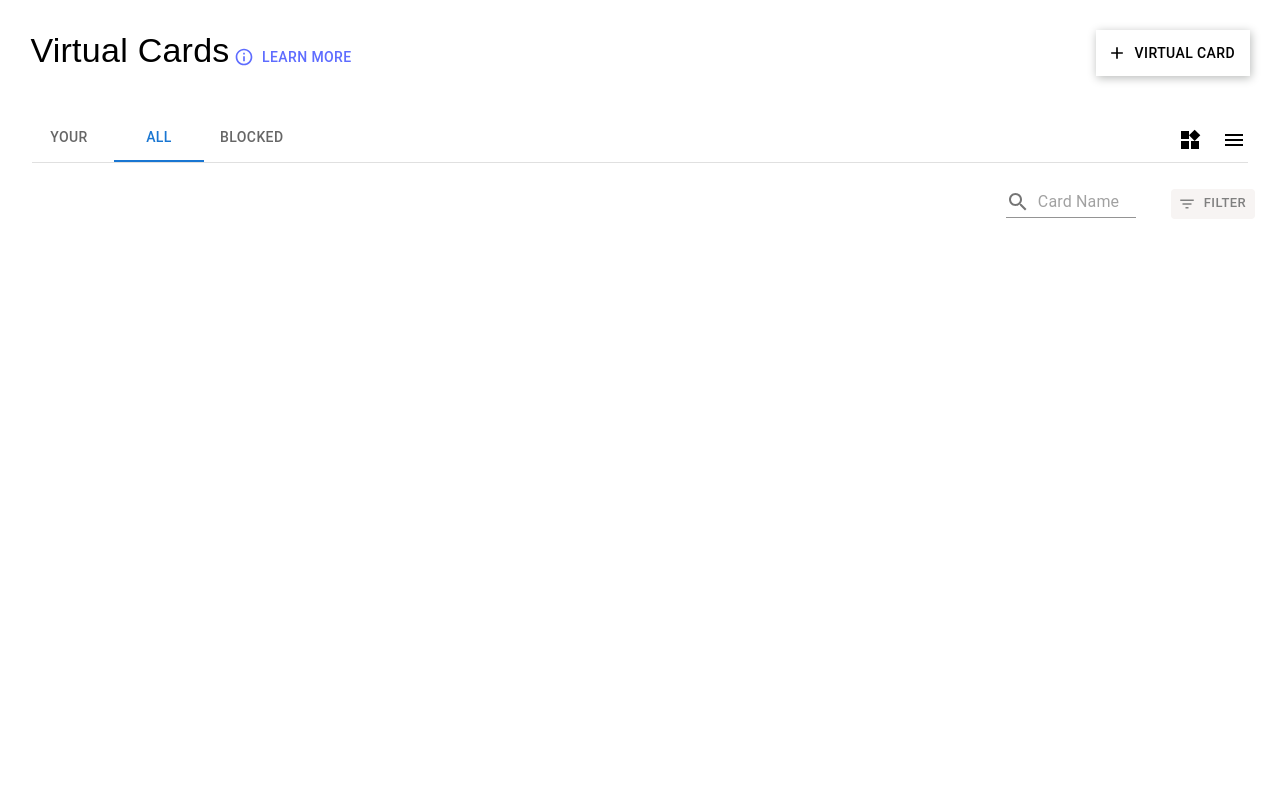
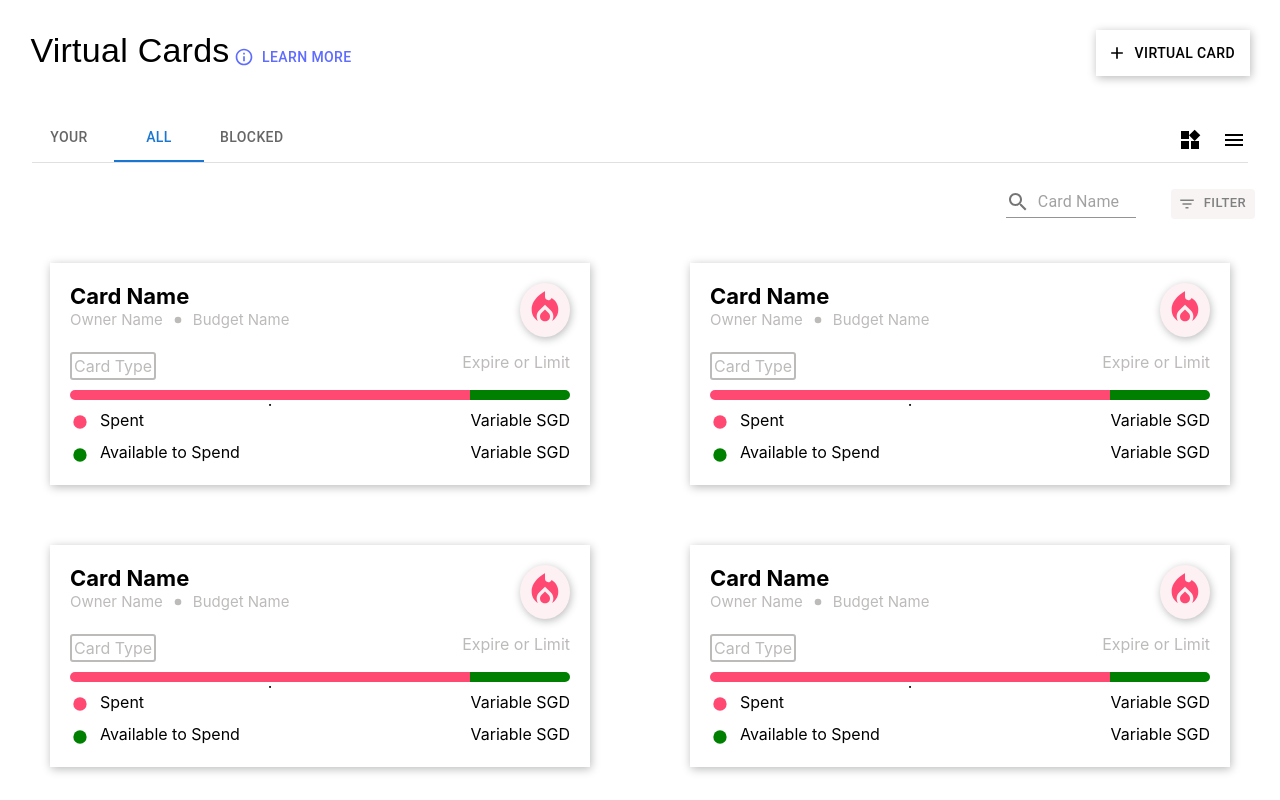
Before and after one commit to Harsh020302/VirtualCards, a React (Create React App) app: page /blocked in a window 1280 px wide. Built offline with nearby package versions, Linux system fonts and the light colour scheme.

Commit message:
Designed Cards and Cardslayout

```diff
--- a/package.json
+++ b/package.json
@@ -8,11 +8,13 @@
     "@mui/icons-material": "^5.11.0",
     "@mui/material": "^5.11.1",
     "@mui/styles": "^5.11.1",
+    "@reduxjs/toolkit": "^1.9.1",
     "@testing-library/jest-dom": "^5.16.5",
     "@testing-library/react": "^13.4.0",
     "@testing-library/user-event": "^13.5.0",
     "react": "^18.2.0",
     "react-dom": "^18.2.0",
+    "react-redux": "^8.0.5",
     "react-router-dom": "^6.5.0",
     "react-scripts": "5.0.1",
     "web-vitals": "^2.1.4"
--- /dev/null
+++ b/src/App/store.js
@@ -0,0 +1,7 @@
+import {configureStore } from '@reduxjs/toolkit';
+import { mockApi } from '../Services/MockBackend';
+export default configureStore({
+    reducer:{
+        [mockApi.reducerPath] : mockApi.reducer,
+    }
+})
--- a/src/Components/App.js
+++ b/src/Components/App.js
@@ -3,7 +3,7 @@ import './App.css';
 import Header from './Header/Header.jsx';
 import Toolsbar from './ToolsBar/Toolsbar';
 import { Route , Routes } from 'react-router-dom';
-
+import CardsLayout from './CardsLayout/CardsLayout';
 function App() {
   return (
     <div className="App">
@@ -14,6 +14,7 @@ function App() {
         <Route exact path='/your'  />
         <Route exact path='/blocked'  />
       </Routes>
+      <CardsLayout/>
     </div>
   );
 }
--- /dev/null
+++ b/src/Components/Card/Card.jsx
@@ -0,0 +1,51 @@
+import React from 'react';
+import { Typography,Box } from '@mui/material';
+import FiberManualRecordIcon from '@mui/icons-material/FiberManualRecord';
+import LocalFireDepartmentIcon from '@mui/icons-material/LocalFireDepartment';
+
+const Card = () => {
+  return (
+    <div style={{boxShadow:'1px 2px 9px #b8bab9',padding:'20px',margin:'30px'}}>
+        <Box sx={{display:'flex',flexDirection:'row'}}>
+            <Box sx={{}}>
+                <span style={{display:'block',fontWeight:'Bold',fontSize:'22px',textAlign:'left'}}>Card Name</span>
+                <span style={{color:'#BDBBBA',fontSize:'15px'}}>Owner Name</span>
+                <FiberManualRecordIcon style={{color:'#BDBBBA',fontSize:'10px',marginLeft:'10px',marginRight:'10px'}}/>
+                <span style={{color:'#BDBBBA',fontSize:'15px'}}>Budget Name</span>
+            </Box>
+            <Box sx={{backgroundColor:'#FEF1F4' ,borderStyle:'solid',borderColor:'black',borderRadius:'50%',borderWidth:'0px',width:'40px',padding:'5px',boxShadow:'1px 2px 9px #b8bab9',marginLeft:'auto'}}>
+                <LocalFireDepartmentIcon style={{color:'#FF4973',fontSize:'40px'}}/>
+            </Box>
+        </Box>
+        <Box sx={{display:'flex',flexDirection:'row',marginTop:'15px'}}>
+            <Box sx={{padding:'2px', borderColor:'#BDBBBA',borderStyle:'solid',borderWidth:'2px',borderRadius:'3px',color:'#BDBBBA'}}>
+                Card Type
+            </Box>
+            <span style={{color:'#BDBBBA',marginLeft:'auto'}}>Expire or Limit</span>
+        </Box>
+        <Box sx={{display:'flex',flexDirection:'row',marginTop:'10px'}}>
+            <Box sx={{backgroundColor:'#FF4973',width:'400px',height:'10px',borderStyle:'solid',borderColor:'black',borderRadius:'5px 0px 0px 5px',borderWidth:'0px'}}>
+                .
+            </Box>
+            <Box sx={{backgroundColor:'green',width:'100px',height:'10px',borderStyle:'solid',borderColor:'black',borderRadius:'0px 5px 5px 0px',borderWidth:'0px'}}>
+
+            </Box>
+            </Box>
+        <Box>
+            <Box sx={{display:'flex',flexDirection:'row',marginTop:'10px'}}>
+                <FiberManualRecordIcon style={{color:'#FF4973',fontSize:'20px',marginRight:'10px',marginTop:'2.5px'}}/>
+                <span>Spent</span>
+                <span style={{marginLeft:'auto'}}>Variable SGD</span>
+            </Box>
+            <Box sx={{display:'flex',flexDirection:'row',marginTop:'10px'}}>
+                <FiberManualRecordIcon style={{color:'green',fontSize:'20px',marginRight:'10px',marginTop:'2.5px'}}/>
+                <span>Available to Spend</span>
+                <span style={{marginLeft:'auto'}}>Variable SGD</span>
+            </Box>
+        </Box>
+
+    </div>
+  )
+}
+
+export default Card
--- /dev/null
+++ b/src/Components/CardsLayout/CardsLayout.jsx
@@ -0,0 +1,15 @@
+import React from 'react';
+import Card from '../Card/Card';
+const CardsLayout = () => {
+    const data = [{name:'Harsha',age:'21',gender:'male',class:'10th'},{name:'Harsha',age:'21',gender:'male',clas:'10th'},{name:'Harsha',age:'21',gender:'male',clas:'10th'},{name:'Harsha',age:'21',gender:'male',clas:'10th'}]
+  return (
+    <div style={{display:'flex',flexDirection:'row',flexWrap:'wrap',justifyContent:'space-around'}}>
+        <Card/>
+        <Card/>
+        <Card/>
+        <Card/>
+    </div>
+  )
+}
+
+export default CardsLayout
--- /dev/null
+++ b/src/Services/MockBackend.js
@@ -0,0 +1,15 @@
+import { createApi, fetchBaseQuery } from '@reduxjs/toolkit/query/react';
+
+export const mockApi = createApi({
+    reducerPath: 'mockApi',
+    baseQuery: fetchBaseQuery({baseUrl: 'https://localhost:8000'}),
+    endpoints: (builder)=>({
+        getCards: builder.query({
+            query: ()=> '/cards'
+        }),
+    }),
+})
+
+export const {
+    useGetCardsQuery
+} = mockApi;
--- a/src/index.js
+++ b/src/index.js
@@ -3,11 +3,15 @@ import ReactDOM from 'react-dom/client';
 import { BrowserRouter } from 'react-router-dom';
 import './index.css';
 import App from './Components/App.js';
-
+import { Provider } from 'react-redux';
+import store from './App/store.js';
 const root = ReactDOM.createRoot(document.getElementById('root'));
 root.render(
-  <BrowserRouter>
-    <App />
-  </BrowserRouter>
+  <Provider store={store} >
+    <BrowserRouter>
+      <App />
+    </BrowserRouter>
+  </Provider>
+
 
 );
```
Also changed, not shown: 1 other file (tests, documents, lock files or other folders).
